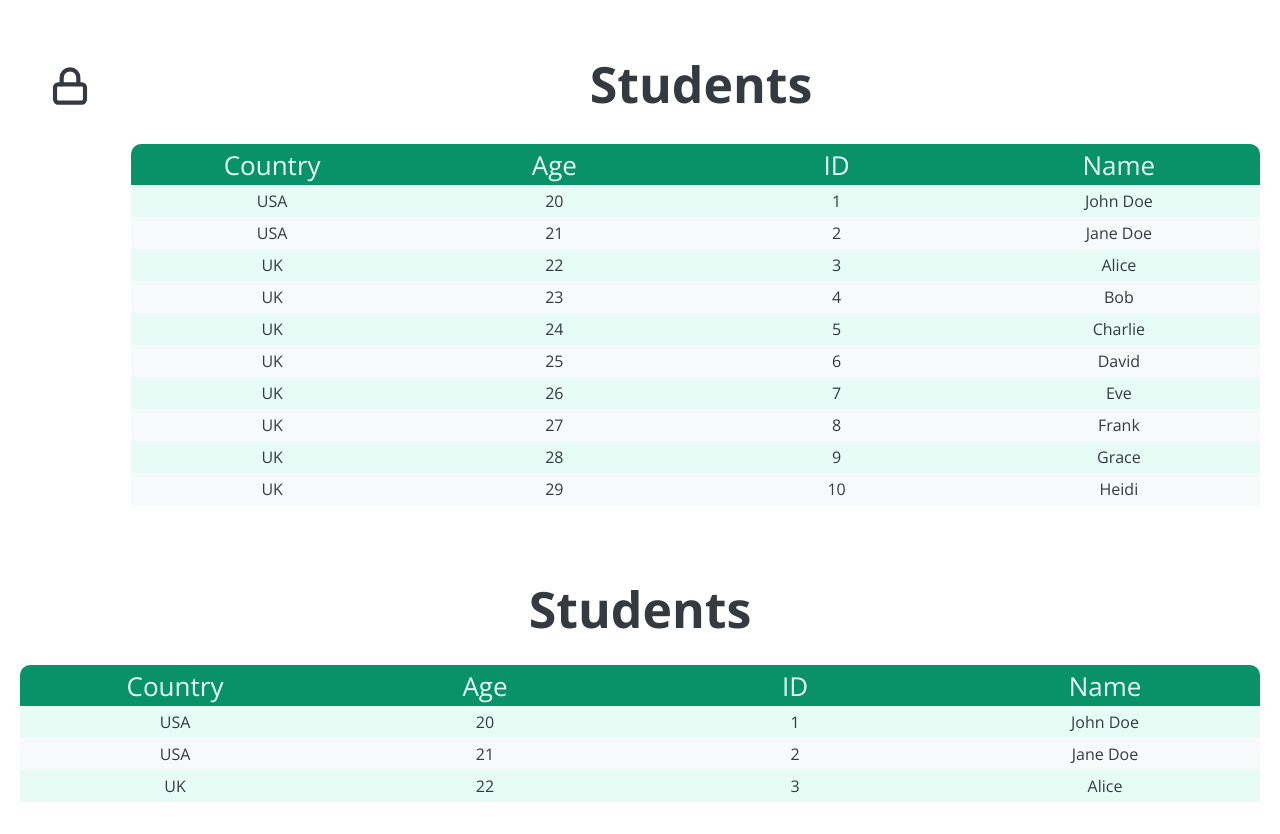
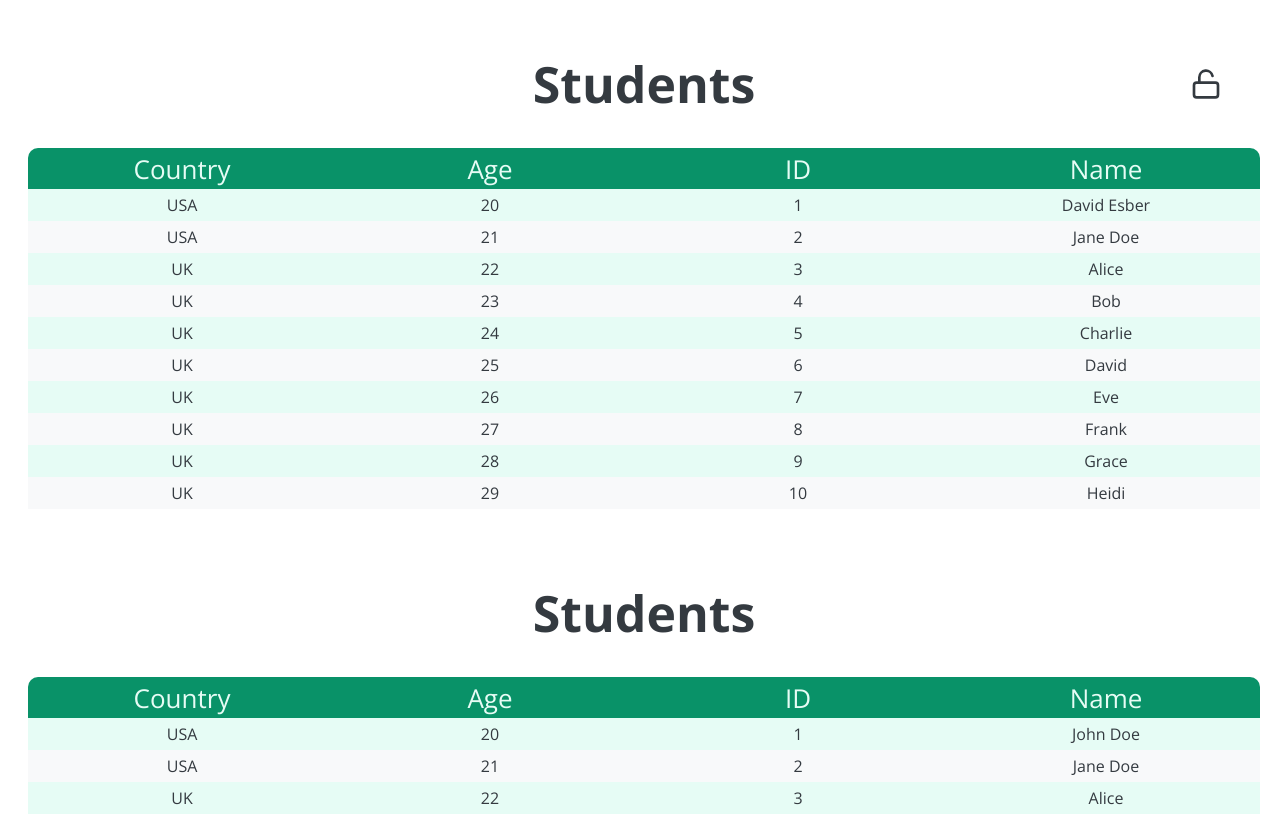
Before and after one commit to ralvarezdev/udemy-complete-javascript, a plain HTML site: page components/grid/index.html in a window 1280 px wide. Drawn offline with Linux system fonts and the light colour scheme.

Commit message:
refactor: Improved SVG icon loaders
* Optimized SVG icon loaders by using use references

```diff
--- a/components/grid/src/compjs/css/base.css
+++ b/components/grid/src/compjs/css/base.css
@@ -8,8 +8,8 @@
     --compjs-font-size-text: 1.6rem;
 
     /* Icons size */
-    --compjs-big-icon-size: 4rem;
-    --compjs-medium-icon-size: 2.6rem;
+    --compjs-big-icon-size: 5rem;
+    --compjs-medium-icon-size: 3.2rem;
     --compjs-small-icon-size: 2rem;
 
     /* Checkboxes size */
@@ -25,7 +25,9 @@
     --compjs-micro-margin: 0.25rem;
 
     /* Gaps */
-    --compjs-big-icon-gap: 0.5rem;
+    --compjs-big-gap:2rem;
+    --compjs-medium-gap:1rem;
+    --compjs-small-gap: 0.5rem;
 
     /* Padding */
     --compjs-huge-padding: 3rem;
@@ -44,9 +46,9 @@
     --compjs-grey-light: #dee2e6;
     --compjs-white: #f8f9fa;
 
-    --compjs-primary-dark: #099268;
-    --compjs-primary-medium: #20c997;
-    --compjs-primary-light: #e6fcf5;
+    --compjs-primary-color-dark: #099268;
+    --compjs-primary-color-medium: #20c997;
+    --compjs-primary-color-light: #e6fcf5;
 }
 
 * {
@@ -56,7 +58,7 @@
 
 /* - Utilities */
 .hide {
-    z-index: -1;
+    display: none;    z-index: -1;
     opacity: 0;
     visibility: hidden;
 }
--- a/components/grid/src/compjs/css/grid.css
+++ b/components/grid/src/compjs/css/grid.css
@@ -3,26 +3,21 @@
 /* - Grid class names */
 .grid {
     display: grid;
-    grid-template-columns: fit-content(10%) 1fr fit-content(10%);
+    grid-template-columns: var(--compjs-medium-checkbox-size) 1fr;
     padding: var(--compjs-big-padding);
 }
 
-.grid--no-trash {
-    grid-template-columns: fit-content(10%) 1fr;
-}
+.grid__header {
+    grid-column: 2/-1;
+    display: grid;
 
-.grid__header {
-    display: grid;
-    grid-column: 1/-1;
-    grid-template-columns: subgrid;
-    column-gap: var(--compjs-big-margin);
-
-    margin: var(--compjs-huge-margin) 0 var(--compjs-big-margin) 0;
+    column-gap: var(--compjs-big-gap);
+    padding: var(--compjs-huge-padding);
 }
 
 .grid__header__title {
     grid-row: 1;
-    grid-column: 2/3;
+    grid-column: 1/-1;
 
     font-size: var(--compjs-font-size-h2);
     text-align: center;
@@ -31,53 +26,51 @@
     color: var(--compjs-grey-dark);
 }
 
-.grid__header__title--no-lock {
-    grid-column-start: 1;
-}
-
-.grid__header__title--no-trash {
-    grid-column-end: -1;
-}
-
-.grid__header__left-side-icons {
+.grid__header__icons {
     grid-row: 1;
-    grid-column: 1/2;
+    grid-column: 1/-1;
 
     display: flex;
     align-items: center;
-    justify-content: center;
+    justify-content: right;
 
-    gap: var(--compjs-big-icon-gap);
-    padding: var(--compjs-medium-padding) var(--compjs-huge-padding);
+    gap: var(--compjs-small-gap);
+    padding: var(--compjs-small-padding) 0;
 }
 
-.grid__header__left-side-icons__lock {
+.grid__header__icon__container {
     position: relative;
-    height: var(--compjs-big-icon-size);
-    width: var(--compjs-big-icon-size);
+    height: var(--compjs-medium-icon-size);
+    width: var(--compjs-medium-icon-size);
+    padding: var(--compjs-small-padding);
 }
 
-.grid__header__icon, .grid__header__icon--lock {
-    width: var(--compjs-big-icon-size);
-    height: auto;
-}
-
-.grid__header__icon--lock {
+.grid__header__icon {
     position: absolute;
     top: 50%;
     left: 50%;
     transform: translate(-50%, -50%);
+
+    width: var(--compjs-medium-icon-size);
+    height: var(--compjs-medium-icon-size);
+
+    stroke-width: 2;
+    stroke-linecap: round;
+    stroke-linejoin: round;
+    fill: none;
+    stroke: var(--compjs-grey-dark);
+
     z-index: 1;
 
     animation: 400ms ease-out 0ms bigIconLostFocus;
 }
 
-.grid__header__icon--lock--hidden {
+.grid__header__icon--hidden {
     transform: translate(-50%, 50%);
 }
 
-.grid__header__icon--lock:hover,
-.grid__header__icon--lock:active {
+.grid__header__icon:hover,
+.grid__header__icon:active {
     transform: translate(-50%, -60%);
 
     animation: 400ms ease-out 0ms bigIconFocus;
@@ -90,13 +83,13 @@
 }
 
 .grid__body__header {
-    grid-column: 2/3;
+    grid-column: 2/-1;
 
     display: grid;
     grid-auto-columns: 1fr;
 }
 
-.grid__body__header--no-trash.grid__body__header--no-lock {
+.grid__body__header--no-checkboxes {
     grid-column-start: 1;
 }
 
@@ -107,8 +100,8 @@
     padding: var(--compjs-micro-padding) var(--compjs-small-padding);
     text-align: center;
 
-    color: var(--compjs-primary-light);
-    background-color: var(--compjs-primary-dark);
+    color: var(--compjs-primary-color-light);
+    background-color: var(--compjs-primary-color-dark);
 }
 
 .grid__body__header__column:last-child {
@@ -119,13 +112,8 @@
     border-radius: var(--compjs-medium-border-radius) 0 0 0;
 }
 
-.grid__body__header--no-trash,
-.grid__body__content--no-trash {
-    grid-column-end: -1;
-}
-
 .grid__body__content {
-    grid-column: 1/3;
+    grid-column: 1/-1;
 
     display: grid;
     grid-template-columns: subgrid;
@@ -139,7 +127,7 @@
     overflow: hidden;
 }
 
-.grid__body__content__data--no-trash.grid__body__content__data--no-lock {
+.grid__body__content__data--no-checkboxes {
     grid-column-start: 1;
 }
 
@@ -168,11 +156,11 @@
 }
 
 .grid__body__content__data__page__row:focus {
-    background-color: var(--compjs-primary-medium);
+    background-color: var(--compjs-primary-color-medium);
 }
 
 .grid__body__content__data__page__row:nth-child(odd) {
-    background-color: var(--compjs-primary-light);
+    background-color: var(--compjs-primary-color-light);
 }
 
 .grid__body__content__data__page__row:nth-child(even) {
--- a/components/grid/src/compjs/js/compjs-props.js
+++ b/components/grid/src/compjs/js/compjs-props.js
@@ -1,5 +1,11 @@
 // - CompJS Root path
 export const COMPJS_ROOT_PATH = 'src/compjs';
+
+// - CompJS constants
+export const COMPJS_CONSTANTS = {
+    VIEW_BOX:'0 0 24 24'
+}
+Object.freeze(COMPJS_CONSTANTS);
 
 // - Paths that are related with CompJS
 export const COMPJS_PATHS = {
@@ -53,7 +59,9 @@ export const COMPJS_VARIABLES = {
     MICRO_MARGIN: '--compjs-micro-margin',
 
     // Gap CSS variables
-    BIG_ICON_GAP: '--compjs-big-icon-gap',
+    BIG_GAP: '--compjs-big-gap',
+    MEDIUM_GAP: '--compjs-medium-gap',
+    SMALL_GAP: '--compjs-small-gap',
 
     // Padding CSS variables
     HUGE_PADDING: '--compjs-huge-padding',
@@ -82,3 +90,19 @@ Object.freeze(COMPJS_VARIABLES);
 // - List that contains all values from 'COMPJS_VARIABLES'
 export const COMPJS_VARIABLES_LIST = [...Object.values(COMPJS_VARIABLES)];
 Object.freeze(COMPJS_VARIABLES_LIST);
+
+// - URLs that are related with the grid component
+export const COMPJS_URLS = {
+    // SVG URLs and filenames
+    EDIT_SVG: "./src/compjs/svg/edit-2.svg",
+    PLUS_SVG: "./src/compjs/svg/plus.svg",
+
+    LOCK_SVG: "./src/compjs/svg/lock.svg",
+    UNLOCK_SVG: "./src/compjs/svg/unlock.svg",
+
+    TRASH_SVG: "./src/compjs/svg/trash-2.svg",
+    CLOSE_SVG: "./src/compjs/svg/x.svg",
+
+    DOWNLOAD_SVG: "./src/compjs/svg/download.svg"
+};
+Object.freeze(COMPJS_URLS);
--- a/components/grid/src/compjs/js/compjs.js
+++ b/components/grid/src/compjs/js/compjs.js
@@ -10,6 +10,9 @@ export class CompJS {
 
     // Styles
     #STYLES_MAP;
+
+    // Loaded SVG files
+    #LOADED_SVG
 
     // Elements
     #ELEMENTS_ID;
@@ -33,6 +36,7 @@ export class CompJS {
             obj.#checkStyleElement();
             obj.#STYLES_MAP = new Map();
             obj.#ELEMENTS_ID = new Map();
+            obj.#LOADED_SVG=new Map()
 
             CompJS.#INSTANCE = obj;
         }
@@ -217,13 +221,47 @@ export class CompJS {
         this.setCompJSSelectorPropertyValue(COMPJS_SELECTORS.ROOT, propertyName, propertyValue);
     }
 
-    setElementID(elementId, element) {
+    setCompJSElementID(element, id) {
+        this.checkSelector(id);
+
+        if (this.#ELEMENTS_ID.get(id))
+            throw new Error("Element ID has already being assigned...");
+
+        this.#ELEMENTS_ID.set(id, element);
+    }
+
+    getCompJSElementID(elementId) {
+        this.checkCompJSElementID(elementId);
+
+        return this.#ELEMENTS_ID.get(elementId);
+    }
+
+    checkCompJSElementID(elementId){
         this.checkSelector(elementId);
 
-        if (this.#ELEMENTS_ID.get(elementId))
-            throw new Error("Element ID has already being assigned...");
+        if (this.#ELEMENTS_ID.get(elementId)  === undefined)
+            throw new Error("Element ID does not exist...");
+    }
 
-        this.#ELEMENTS_ID.set(elementId, element);
+    setElementID(element, id) {
+        if(id)
+            element.id=id
+    }
+
+    addClassNames(element,...classNames){
+        if(!classNames)
+            return
+
+        if(classNames instanceof Array){
+            if(classNames.length===0)
+                return
+
+            this.checkSelectors(classNames);
+            element.classList.add(...classNames);}
+        else{
+            this.checkSelector(classNames)
+            element.classList.add(classNames)
+        }
     }
 
     // - Links
@@ -236,8 +274,7 @@ export class CompJS {
         link.type = type;
         link.href = href;
 
-        if (id)
-            this.setElementID(id, link);
+        this.setElementID(link, id);
 
         // Append link element to HTML head
         this.#head.appendChild(link);
@@ -308,13 +345,8 @@ export class CompJS {
     createElementWithId(tagName, parentElement, id, classNames) {
         const element = document.createElement(tagName);
 
-        if (id)
-            this.setElementID(id, element)
-
-        if (classNames && classNames.length > 0) {
-            this.checkSelectors(classNames);
-            element.classList.add(...classNames);
-        }
+        this.setElementID(element, id)
+        this.addClassNames(element,...classNames)
 
         parentElement.appendChild(element);
 
@@ -334,13 +366,8 @@ export class CompJS {
         if (alt)
             imgElement.alt = alt;
 
-        if (id)
-            this.setElementID(id, imgElement)
-
-        if (classNames && classNames.length > 0) {
-            this.checkSelectors(classNames);
-            imgElement.classList.add(...classNames);
-        }
+        this.setElementID(imgElement, id)
+        this.addClassNames(imgElement,...classNames)
 
         parentElement.appendChild(imgElement);
 
@@ -360,13 +387,8 @@ export class CompJS {
         if (type)
             objectElement.type = type;
 
-        if (id)
-            this.setElementID(id, objectElement)
-
-        if (classNames && classNames.length > 0) {
-            this.checkSelectors(classNames);
-            objectElement.classList.add(...classNames);
-        }
+        this.setElementID(objectElement, id)
+        this.addClassNames(objectElement,...classNames)
 
         parentElement.appendChild(objectElement);
         return objectElement;
@@ -376,12 +398,66 @@ export class CompJS {
         return this.loadObjectWithId(parentElement, data, type, null, classNames);
     }
 
-    loadSVGWithId(parentElement, url, alt, id, ...classNames) {
+    loadSVGImgWithId(parentElement, url, alt, id, ...classNames) {
         // Create SVG img element
         return this.loadImgWithId(parentElement, url, alt, id, classNames);
     }
 
-    loadSVG(parentElement, url, alt, ...classNames) {
+    loadSVGImg(parentElement, url, alt, ...classNames) {
         return this.loadImg(parentElement, url, alt, classNames);
     }
+
+    async loadHiddenSVG( url, viewBox, id) {
+            // SVG already loaded
+            if(this.#LOADED_SVG.get(id))
+                return
+
+            // Set SVG as being loaded
+            this.#LOADED_SVG.set(id, true)
+
+            // Create SVG element
+            const svgElement = document.createElementNS('http://www.w3.org/2000/svg', 'svg');
+
+            // Create symbol element
+            const symbolElement = document.createElementNS('http://www.w3.org/2000/svg', 'symbol');
+
+            this.setElementID(symbolElement, id)
+
+            svgElement.appendChild(symbolElement);
+            document.querySelector("body").appendChild(svgElement);
+
+            fetch(url)
+                .then(response => response.text())
+                .then(svgData => {
+                    const parser = new DOMParser();
+                    const parsedSvg = parser.parseFromString(svgData, "image/svg+xml");
+
+                    svgElement.version="2.0";
+                    svgElement.classList.add(COMPJS_SELECTORS.HIDE)
+                    symbolElement.setAttribute('viewBox', viewBox);
+
+                    symbolElement.innerHTML=parsedSvg.documentElement.innerHTML;
+                });
+    }
+
+    loadSVG(parentElement, id, ...classNames) {
+        id=this.getFormattedId(id)
+        const getHiddenSVG=document.querySelector(id);
+
+        if(!getHiddenSVG)
+            throw new Error("Hidden SVG element not found...");
+
+        const svgElement = document.createElementNS('http://www.w3.org/2000/svg', 'svg');
+
+        const useElement=document.createElementNS('http://www.w3.org/2000/svg', 'use');
+        useElement.setAttribute('href', id);
+
+        svgElement.appendChild(useElement);
+
+        this.addClassNames(svgElement,...classNames)
+
+        parentElement.appendChild(svgElement);
+
+        return svgElement;
+    }
 }
--- a/components/grid/src/compjs/js/grid-props.js
+++ b/components/grid/src/compjs/js/grid-props.js
@@ -2,32 +2,33 @@
 export const GRID_SELECTORS = {
     // Root class name
     ROOT: "grid",
-    ROOT_NO_TRASH: "grid--no-trash",
 
     // Header class names
     HEADER: "grid__header",
+    HEADER_ICONS: "grid__header__icons",
+    HEADER_ICON_CONTAINER: "grid__header__icon__container",
     HEADER_ICON: "grid__header__icon",
-    HEADER_ICON_LOCK: "grid__header__icon--lock",
-    HEADER_ICON_LOCK_HIDDEN: "grid__header__icon--lock--hidden",
-    HEADER_LEFT_ICONS: "grid__header__left-side-icons",
-    HEADER_RIGHT_ICONS: "grid__header__right-side-icons",
-    HEADER_LOCK: "grid__header__left-side-icons__lock",
+    HEADER_ICON_HIDDEN: "grid__header__icon--hidden",
     HEADER_TITLE: "grid__header__title",
-    HEADER_TITLE_NO_LOCK: "grid__header__title--no-lock",
-    HEADER_TITLE_NO_TRASH: "grid__header__title--no-trash",
+    HEADER_TITLE_NO_CHECKBOXES: "grid__header__title--no-checkboxes",
+
+    // Icons IDs
+    ICON_LOCK: "icon-lock",
+    ICON_UNLOCK: "icon-unlock",
+    ICON_TRASH: "icon-trash",
+    ICON_DOWNLOAD: "icon-download",
+    ICON_ADD: "icon-add",
 
     // Column class names
     BODY: "grid__body",
     BODY_HEADER: "grid__body__header",
     BODY_HEADER_COLUMN: "grid__body__header__column",
-    BODY_HEADER_NO_LOCK: "grid__body__header--no-lock",
-    BODY_HEADER_NO_TRASH: "grid__body__header--no-trash",
+    BODY_HEADER_NO_CHECKBOXES: "grid__body__header--no-checkboxes",
     BODY_CONTENT: "grid__body__content",
     BODY_CONTENT_DATA: "grid__body__content__data",
     BODY_CONTENT_DATA_PAGE: "grid__body__content__data__page",
     BODY_CONTENT_DATA_PAGE_HIDDEN: "grid__body__content__data__page--hidden",
-    BODY_CONTENT_DATA_NO_LOCK: "grid__body__content__data--no-lock",
-    BODY_CONTENT_DATA_NO_TRASH: "grid__body__content__data--no-trash",
+    BODY_CONTENT_DATA_NO_CHECKBOXES: "grid__body__content__data--no-checkboxes",
     BODY_CONTENT_CHECKBOXES: "grid__body__content__checkboxes",
 
     // Row class names
@@ -44,19 +45,3 @@ Object.freeze(GRID_SELECTORS);
 // - List that contains all values from 'GRID_SELECTORS'
 export const GRID_SELECTORS_LIST = [...Object.values(GRID_SELECTORS)];
 Object.freeze(GRID_SELECTORS_LIST);
-
-// - URLs that are related with the grid component
-export const GRID_URLS = {
-    // SVG URLs and filenames
-    EDIT_SVG: "./src/compjs/svg/edit-2.svg",
-    PLUS_SVG: "./src/compjs/svg/plus.svg",
-
-    LOCK_SVG: "./src/compjs/svg/lock.svg",
-    UNLOCK_SVG: "./src/compjs/svg/unlock.svg",
-
-    TRASH_SVG: "./src/compjs/svg/trash-2.svg",
-    CLOSE_SVG: "./src/compjs/svg/x.svg",
-
-    DOWNLOAD_SVG: "./src/compjs/svg/download.svg"
-};
-Object.freeze(GRID_URLS);
--- a/components/grid/src/compjs/js/grid.js
+++ b/components/grid/src/compjs/js/grid.js
@@ -1,8 +1,8 @@
 'use strict';
 
-import {COMPJS_PATHS, COMPJS_SELECTORS} from "./compjs-props.js";
+import {COMPJS_CONSTANTS,COMPJS_PATHS, COMPJS_SELECTORS, COMPJS_URLS} from "./compjs-props.js";
 import {CompJS} from "./compjs.js";
-import {GRID_SELECTORS, GRID_SELECTORS_LIST, GRID_URLS} from "./grid-props.js";
+import {GRID_SELECTORS, GRID_SELECTORS_LIST} from "./grid-props.js";
 import {getListFromObject, getMapFromObject} from "./utils.js";
 
 export class Grid {
@@ -45,11 +45,7 @@ export class Grid {
     #ROOT;
     #HEADER;
     #HEADER_TITLE;
-    #HEADER_LEFT_ICONS;
-    #HEADER_RIGHT_ICONS;
-    #HEADER_LOCK;
-    #HEADER_ICON_UNLOCK;
-    #HEADER_ICON_LOCK;
+    #HEADER_ICONS;
     #BODY;
     #BODY_HEADER;
     #BODY_CONTENT
@@ -88,10 +84,7 @@ export class Grid {
 
         // Set root element ID
         const rootId = this.getSelectorWithElementId(GRID_SELECTORS.ROOT);
-        Grid.#COMPJS.setElementID(rootId, this.#ROOT);
-
-        if (!this.#HAS_TRASH)
-            this.#ROOT.classList.add(GRID_SELECTORS.ROOT_NO_TRASH)
+        Grid.#COMPJS.setCompJSElementID(this.#ROOT,rootId);
 
         this.#initializeHeader();
         this.#initializeBody();
@@ -109,13 +102,9 @@ export class Grid {
         // Additional classes
         if (this.#HAS_TRASH)
             this.addTrashIcon()
-        else
-            this.#HEADER_TITLE.classList.add(GRID_SELECTORS.HEADER_TITLE_NO_TRASH)
 
         if (this.#HAS_LOCK)
             this.addLockIcon()
-        else
-            this.#HEADER_TITLE.classList.add(GRID_SELECTORS.HEADER_TITLE_NO_LOCK)
     }
 
     // Body initializer
@@ -130,17 +119,6 @@ export class Grid {
         const contentDataSelectorFromId = this.getSelectorWithElementId(GRID_SELECTORS.BODY_CONTENT_DATA)
         this.#BODY_CONTENT_DATA = Grid.#COMPJS.createElement("div", this.#BODY_CONTENT, GRID_SELECTORS.BODY_CONTENT_DATA, contentDataSelectorFromId);
 
-        // Additional classes
-        if (!this.#HAS_TRASH) {
-            this.#BODY_HEADER.classList.add(GRID_SELECTORS.BODY_HEADER_NO_TRASH)
-            this.#BODY_CONTENT_DATA.classList.add(GRID_SELECTORS.BODY_CONTENT_DATA_NO_TRASH)
-        }
-
-        if (!this.#HAS_LOCK) {
-            this.#BODY_HEADER.classList.add(GRID_SELECTORS.BODY_HEADER_NO_LOCK)
-            this.#BODY_CONTENT_DATA.classList.add(GRID_SELECTORS.BODY_CONTENT_DATA_NO_LOCK)
-        }
-
         this.#updateBodyHeader();
     }
 
@@ -150,34 +128,42 @@ export class Grid {
 
         this.#HAS_LOCK = true
 
-        // Title
-        this.#HEADER_TITLE.classList.remove(GRID_SELECTORS.HEADER_TITLE_NO_LOCK);
-
-        // Body
-        this.#BODY_HEADER.classList.remove(GRID_SELECTORS.BODY_HEADER_NO_LOCK)
-        this.#BODY_CONTENT_DATA.classList.remove(GRID_SELECTORS.BODY_CONTENT_DATA_NO_LOCK)
-
         // Icons
-        this.#HEADER_LEFT_ICONS = Grid.#COMPJS.createElement("div", this.#HEADER, GRID_SELECTORS.HEADER_LEFT_ICONS);
+        this.#HEADER_ICONS = Grid.#COMPJS.createElement("div", this.#HEADER, GRID_SELECTORS.HEADER_ICONS);
 
         // Lock icons
-        this.#HEADER_LOCK = Grid.#COMPJS.createElement("div", this.#HEADER_LEFT_ICONS, GRID_SELECTORS.HEADER_LOCK);
+        const headerIconLockContainer = Grid.#COMPJS.createElement("div", this.#HEADER_ICONS, GRID_SELECTORS.HEADER_ICON_CONTAINER);
 
-        this.#HEADER_ICON_UNLOCK = Grid.#COMPJS.loadSVG(this.#HEADER_LOCK, GRID_URLS.LOCK_SVG, "Lock SVG", GRID_SELECTORS.HEADER_ICON_LOCK);
+        // Load lock SVG click event function
+        headerIconLockContainer.addEventListener('click', event => {
+            event.preventDefault();
 
-        this.#HEADER_ICON_LOCK = Grid.#COMPJS.loadSVG(this.#HEADER_LOCK, GRID_URLS.UNLOCK_SVG, "Unlock SVG", GRID_SELECTORS.HEADER_ICON_LOCK, COMPJS_SELECTORS.HIDE, GRID_SELECTORS.HEADER_ICON_LOCK_HIDDEN);
+            this.#LOCK_STATUS = !this.#LOCK_STATUS;
+            for (let className of [GRID_SELECTORS.HEADER_ICON_HIDDEN, COMPJS_SELECTORS.HIDE])
+                headerIconLockContainer.childNodes.forEach(child =>child.classList.toggle(className))
+        })
 
-        // Add event listener to lock icons
-        for (let icon of [this.#HEADER_ICON_LOCK, this.#HEADER_ICON_UNLOCK])
-            icon.addEventListener("click", event => {
-                event.preventDefault();
+        Grid.#COMPJS.loadHiddenSVG(COMPJS_URLS.UNLOCK_SVG,COMPJS_CONSTANTS.VIEW_BOX, GRID_SELECTORS.ICON_UNLOCK)
+            .then(r=>{
+                console.log(r)
 
-                this.#LOCK_STATUS = !this.#LOCK_STATUS;
-                for (let className of [GRID_SELECTORS.HEADER_ICON_LOCK_HIDDEN, COMPJS_SELECTORS.HIDE]) {
-                    this.#HEADER_ICON_LOCK.classList.toggle(className);
-                    this.#HEADER_ICON_UNLOCK.classList.toggle(className);
-                }
-            });
+                const svgElement=Grid.#COMPJS.loadSVG(headerIconLockContainer, GRID_SELECTORS.ICON_UNLOCK, GRID_SELECTORS.HEADER_ICON)
+
+                if(this.#LOCK_STATUS)
+                    Grid.#COMPJS.addClassNames(svgElement, COMPJS_SELECTORS.HIDE, GRID_SELECTORS.HEADER_ICON_HIDDEN)
+            })
+            .catch(err=>console.log(err))
+
+        Grid.#COMPJS.loadHiddenSVG(COMPJS_URLS.LOCK_SVG,COMPJS_CONSTANTS.VIEW_BOX, GRID_SELECTORS.ICON_LOCK)
+            .then(r=>{
+                console.log(r)
+
+                const svgElement=Grid.#COMPJS.loadSVG(headerIconLockContainer, GRID_SELECTORS.ICON_LOCK, GRID_SELECTORS.HEADER_ICON)
+
+                if(!this.#LOCK_STATUS)
+                    Grid.#COMPJS.addClassNames(svgElement, COMPJS_SELECTORS.HIDE, GRID_SELECTORS.HEADER_ICON_HIDDEN)
+            })
+            .catch(err=>console.log(err))
     }
 
     addTrashIcon() {
@@ -188,13 +174,6 @@ export class Grid {
 
         // Root
         this.#ROOT.classList.remove(GRID_SELECTORS.ROOT_NO_TRASH);
-
-        // Title
-        this.#HEADER_TITLE.classList.remove(GRID_SELECTORS.HEADER_TITLE_NO_TRASH);
-
-        // Body
-        this.#BODY_HEADER.classList.remove(GRID_SELECTORS.BODY_HEADER_NO_TRASH)
-        this.#BODY_CONTENT_DATA.classList.remove(GRID_SELECTORS.BODY_CONTENT_DATA_NO_TRASH)
     }
 
     // - JSON
--- a/components/grid/src/json/grid-data-1.json
+++ b/components/grid/src/json/grid-data-1.json
@@ -30,7 +30,7 @@
   "pageSize": 10,
   "data": [
     {
-      "name": "John Doe",
+      "name": "David Esber",
       "age": 20,
       "id": 1,
       "country": "USA"
```
Also changed, not shown: components/grid/src/js/script.js (+3 -7 lines).
